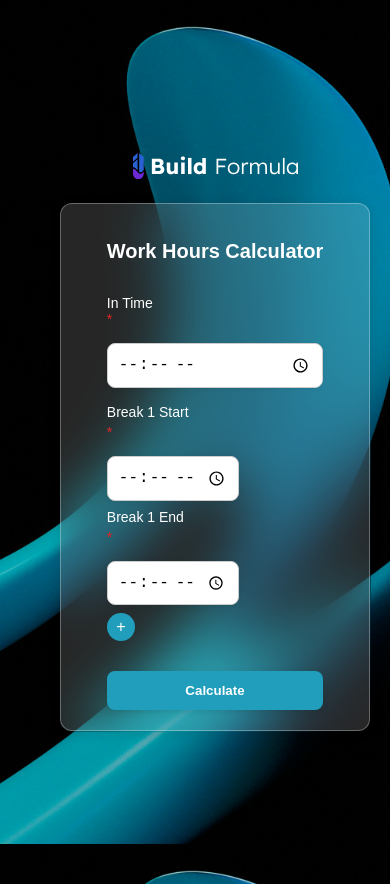
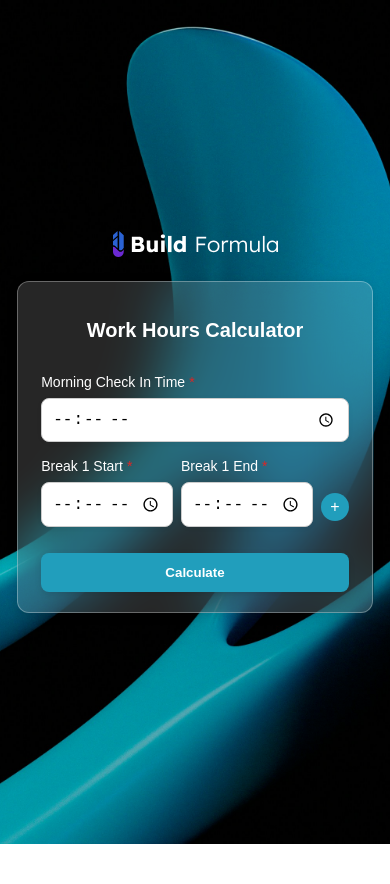
Before and after one commit to ajaybuildformula/Work-hours-calculator, a React (Vite) app: page / in a window 390 px wide. After the commit the page ends 844 px from the top, so only its background shows below. Built offline with nearby package versions, Linux system fonts and the light colour scheme.

Commit message:
added more responsiveness

```diff
--- a/src/Pages/Home.jsx
+++ b/src/Pages/Home.jsx
@@ -153,7 +153,7 @@ export default function Home() {
         <CardContent className="card-content">
           <h2 className="title">Work Hours Calculator</h2>
           <label className="label-intime">
-            In Time <span className="asterisk">*</span>
+            Morning Check In Time <span className="asterisk">*</span>
           </label>
           <Input
             type="time"
--- a/src/styles/globle.css
+++ b/src/styles/globle.css
@@ -25,7 +25,7 @@ body {
   display: flex;
   align-items: center;
   gap: 4px;
-  margin-bottom: 16px;
+  margin-bottom: 10px;
 }
 .label-intime {
   font-size: 16px;
@@ -33,6 +33,8 @@ body {
   color: white;
   display: flex;
   align-items: center;
+  margin-bottom: -10px;
+  gap: 4px;
 }
 .asterisk {
   color: #dc2626;
@@ -92,18 +94,18 @@ body {
   .label,
   .label-intime {
     font-size: 14px;
-    flex-direction: column;
+    flex-direction: row;
     align-items: flex-start;
+    /* margin-bottom: -8px; */
   }
 
   .home-wrapper {
-    padding: 20px;
     gap: 24px;
   }
 
   .break-input-pair {
-    flex-direction: column;
-    align-items: stretch;
+    flex-direction: flex;
+    /* align-items: stretch; */
     gap: 8px;
   }
 
@@ -111,10 +113,20 @@ body {
     width: 28px;
     height: 28px;
     font-size: 16px;
+    margin-bottom: 6px;
   }
 
   .result {
     font-size: 16px;
     margin-top: 10px;
   }
+  .label-intime {
+    margin-bottom: -8px;
+  }
+  .label {
+    font-size: 14px;
+    flex-direction: row;
+    align-items: flex-start;
+    margin-bottom: 8px;
+  }
 }
```
